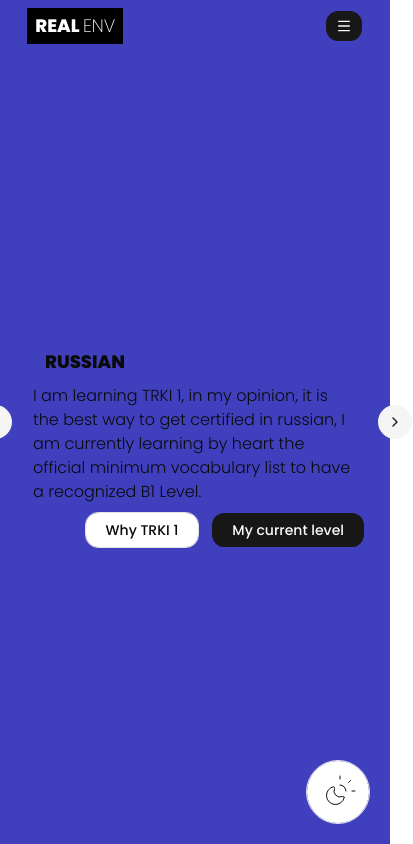
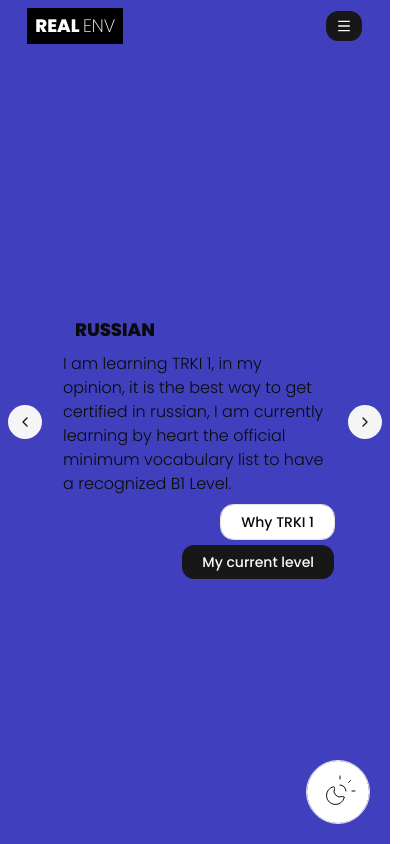
Before and after one commit to Realenv/realenv-s-website, a Next.js app: page / in a window 390 px wide. Shown: the top 844 px of the page, 413 px wide, since content can reach past the window. Built offline with nearby package versions, Linux system fonts and the light colour scheme.

Commit message:
Updating responsiveness aspect

```diff
--- a/src/app/globals.css
+++ b/src/app/globals.css
@@ -143,7 +143,7 @@
     @apply px-5 h-9 text-sm sm:text-base sm:h-10 md:text-lg md:px-10 md:h-12 lg:text-xl lg:h-12 xl:px-15 xl:text-xl xl:h-14 2xl:text-2xl
   }
   .hero-style{
-    @apply px-[25px] sm:px-[15vw] xl:px-[25vw];
+    @apply px-[55px] sm:px-[15vw] xl:px-[25vw];
   }
   .hero-xl-style{
     @apply px-[7vw] sm:px-[11vw] xl:px-[20vw];
```
